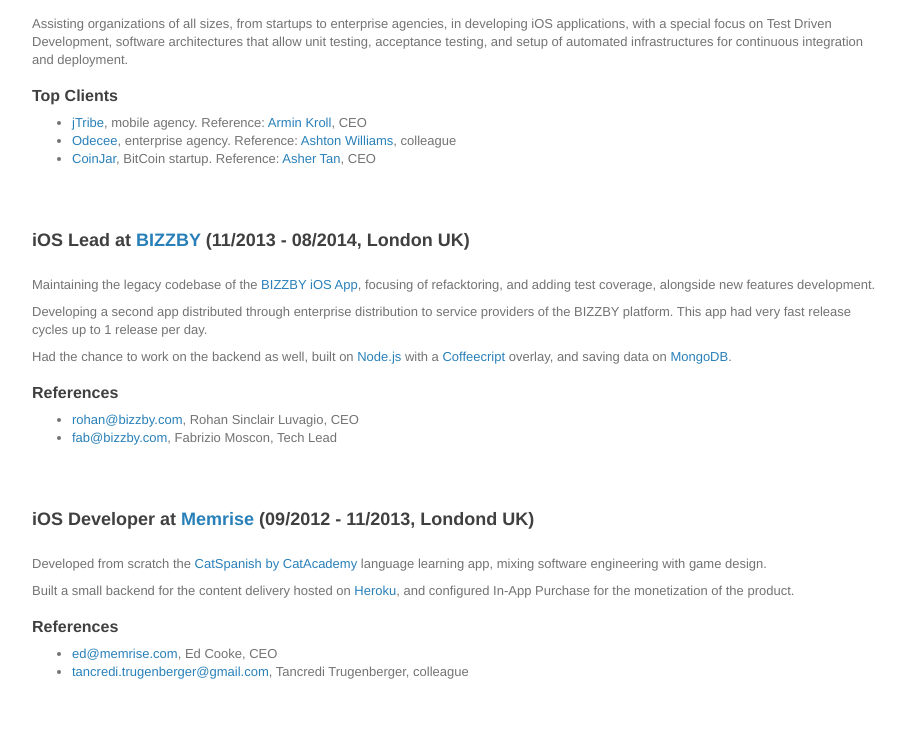
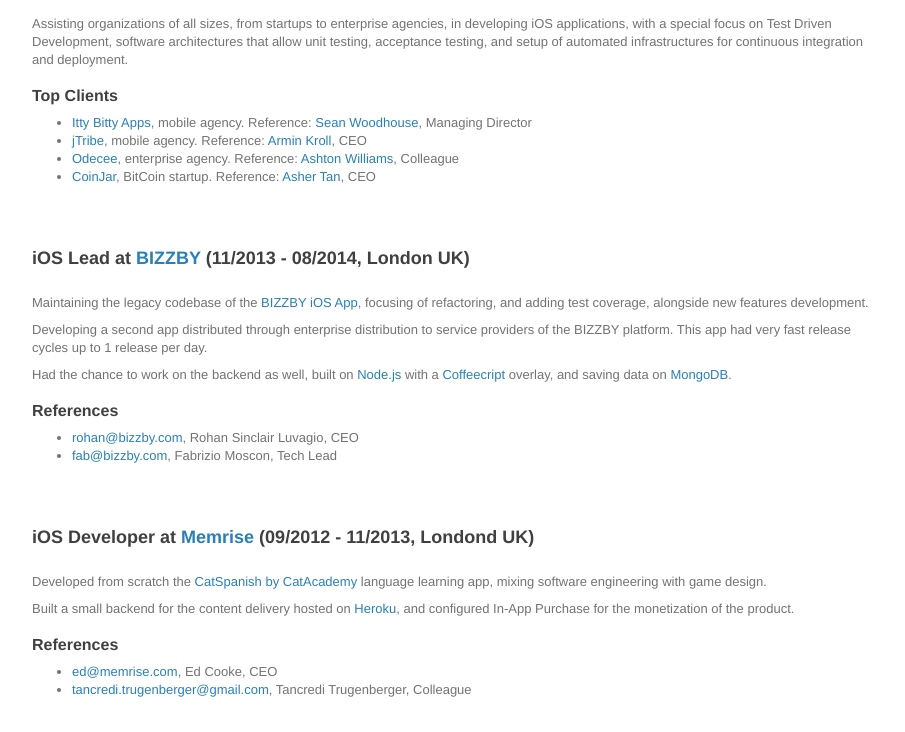
Before and after one commit to rubmu/cv.md, a plain HTML site: page cv/cv.html in a window 1280 px wide. Shown: the part 423-1155 px from the top of the page, without its empty margins (181-1086 px from the left). Drawn offline with Linux system fonts and the light colour scheme.

Commit message:
CV 2015-11

```diff
--- a/cv/cv.html
+++ b/cv/cv.html
@@ -201,14 +201,15 @@ ul p {
 <h4>Top Clients</h4>
 
 <ul>
+<li><a href="http://www.ittybittyapps.com/">Itty Bitty Apps</a>, mobile agency. Reference: <a href="mailto:sean@ittybittyapps.com">Sean Woodhouse</a>, Managing Director</li>
 <li><a href="http://jtribe.com.au/">jTribe</a>, mobile agency. Reference: <a href="mailto:armin@jtribe.com.au">Armin Kroll</a>, CEO</li>
-<li><a href="http://odecee.com.au/">Odecee</a>, enterprise agency. Reference: <a href="mailto:ajwilliams@odecee.com.au">Ashton Williams</a>, colleague</li>
+<li><a href="http://odecee.com.au/">Odecee</a>, enterprise agency. Reference: <a href="mailto:ajwilliams@odecee.com.au">Ashton Williams</a>, Colleague</li>
 <li><a href="https://www.coinjar.com/">CoinJar</a>, BitCoin startup. Reference: <a href="mailto:asher@coinjar.com">Asher Tan</a>, CEO</li>
 </ul>
 
 <h3>iOS Lead at <a href="http://bizzby.com/">BIZZBY</a> (11/2013 - 08/2014, London UK)</h3>
 
-<p>Maintaining the legacy codebase of the <a href="https://itunes.apple.com/gb/app/bizzby-on-demand-services/id659352778">BIZZBY iOS App</a>, focusing of refacktoring, and adding test coverage, alongside new features development.</p>
+<p>Maintaining the legacy codebase of the <a href="https://itunes.apple.com/gb/app/bizzby-on-demand-services/id659352778">BIZZBY iOS App</a>, focusing of refactoring, and adding test coverage, alongside new features development.</p>
 
 <p>Developing a second app distributed through enterprise distribution to service providers of the BIZZBY platform. This app had very fast release cycles up to 1 release per day.</p>
 
@@ -231,7 +232,7 @@ ul p {
 
 <ul>
 <li><a href="mailto:ed@memrise.com">ed@memrise.com</a>, Ed Cooke, CEO</li>
-<li><a href="mailto:tancredi.trugenberger@gmail.com">tancredi.trugenberger@gmail.com</a>, Tancredi Trugenberger, colleague</li>
+<li><a href="mailto:tancredi.trugenberger@gmail.com">tancredi.trugenberger@gmail.com</a>, Tancredi Trugenberger, Colleague</li>
 </ul>
 
 <h3>Frontend Developer at <a href="https://kunerango.com/">Kunerango</a> (10/2011 - 07/2012, Ferrara IT)</h3>
@@ -263,7 +264,7 @@ ul p {
 
 <h3>Indie iOS and Android Developer (10/2010 - Ongoing)</h3>
 
-<p>Released several indipendent apps for App Store and Google Play, taking care of design and development. The most relevant:</p>
+<p>Released several independent apps for App Store and Google Play, taking care of design and development. The most relevant:</p>
 
 <ul>
 <li><a href="https://itunes.apple.com/au/app/fineants-saving-goals-tracker/id888444078?mt=8">Fineants</a> iOS savings tracker</li>
```
Also changed, not shown: 2 other files.
